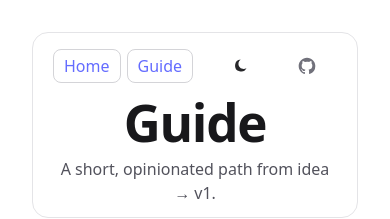
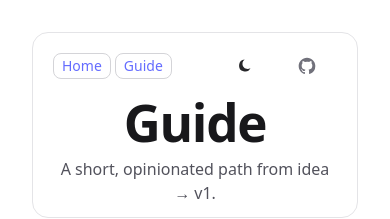
Before and after one commit to shaarselhorst/vibes-only, a Vue app in the folder 10-app/vibes-only/: page /guide in a window 390 px wide. Shown: the top 219 px of the page. Built offline with nearby package versions, Linux system fonts and the light colour scheme.

Commit message:
Refactor TopBar component for improved layout and styling consistency

```diff
--- a/10-app/vibes-only/src/components/TopBar.vue
+++ b/10-app/vibes-only/src/components/TopBar.vue
@@ -59,25 +59,25 @@ onBeforeUnmount(() => {
 </script>
 
 <template>
-  <div class="flex items-center justify-between gap-1.5 flex-wrap mb-2">
-    <nav class="flex items-center gap-1.5" aria-label="Primary">
+  <div class="flex items-center justify-between gap-1 flex-nowrap sm:gap-1.5 mb-2">
+    <nav class="flex items-center gap-1 sm:gap-1.5" aria-label="Primary">
       <RouterLink
         to="/"
-        class="px-2.5 py-1 border border-zinc-300 text-zinc-700 dark:text-zinc-200 dark:border-zinc-600 rounded-lg bg-transparent hover:bg-zinc-100/60 dark:hover:bg-zinc-800/60 transition-colors duration-200"
+        class="text-sm sm:text-base px-2 py-0.5 sm:px-2.5 sm:py-1 border border-zinc-300 text-zinc-700 dark:text-zinc-200 dark:border-zinc-600 rounded-lg bg-transparent hover:bg-zinc-100/60 dark:hover:bg-zinc-800/60 transition-colors duration-200"
         title="Go to Home"
       >Home</RouterLink>
       <RouterLink
         to="/guide"
-        class="px-2.5 py-1 border border-zinc-300 text-zinc-700 dark:text-zinc-200 dark:border-zinc-600 rounded-lg bg-transparent hover:bg-zinc-100/60 dark:hover:bg-zinc-800/60 transition-colors duration-200"
+        class="text-sm sm:text-base px-2 py-0.5 sm:px-2.5 sm:py-1 border border-zinc-300 text-zinc-700 dark:text-zinc-200 dark:border-zinc-600 rounded-lg bg-transparent hover:bg-zinc-100/60 dark:hover:bg-zinc-800/60 transition-colors duration-200"
         title="Open the Get Started Guide"
       >Guide</RouterLink>
 
     </nav>
-    <div class="flex items-center gap-2">
+    <div class="flex items-center gap-1 sm:gap-2">
       <button
         type="button"
         @click="toggleTheme"
-        class="p-1.5 rounded-lg border text-zinc-800 bg-white/80 border-zinc-300 hover:bg-zinc-100 transition-colors duration-200 dark:text-zinc-200 dark:bg-zinc-800/60 dark:border-zinc-400/30 dark:hover:bg-zinc-700/60"
+        class="p-1 sm:p-1.5 rounded-lg border text-zinc-800 bg-white/80 border-zinc-300 hover:bg-zinc-100 transition-colors duration-200 dark:text-zinc-200 dark:bg-zinc-800/60 dark:border-zinc-400/30 dark:hover:bg-zinc-700/60"
         :title="theme === 'dark' ? 'Switch to light mode' : 'Switch to dark mode'"
         :aria-label="theme === 'dark' ? 'Switch to light mode' : 'Switch to dark mode'"
       >
@@ -92,7 +92,7 @@ onBeforeUnmount(() => {
         <button
           type="button"
           @click="toggleGithubMenu"
-          class="p-1.5 text-zinc-500 hover:text-zinc-900 transition-colors duration-200 dark:text-zinc-400 dark:hover:text-white"
+          class="p-1 sm:p-1.5 text-zinc-500 hover:text-zinc-900 transition-colors duration-200 dark:text-zinc-400 dark:hover:text-white"
           title="Open GitHub links"
           aria-haspopup="menu"
           :aria-expanded="isGithubMenuOpen ? 'true' : 'false'"
```
